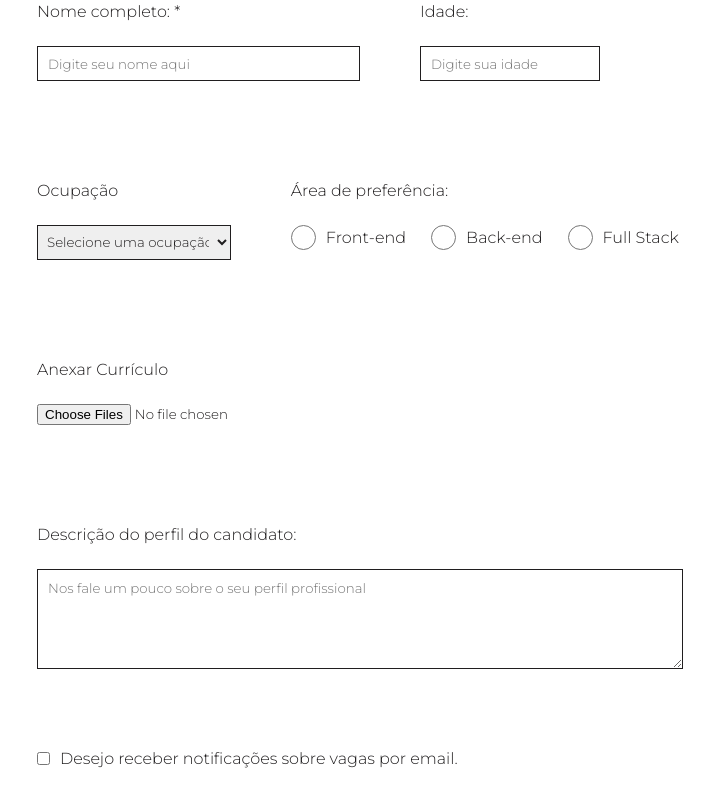
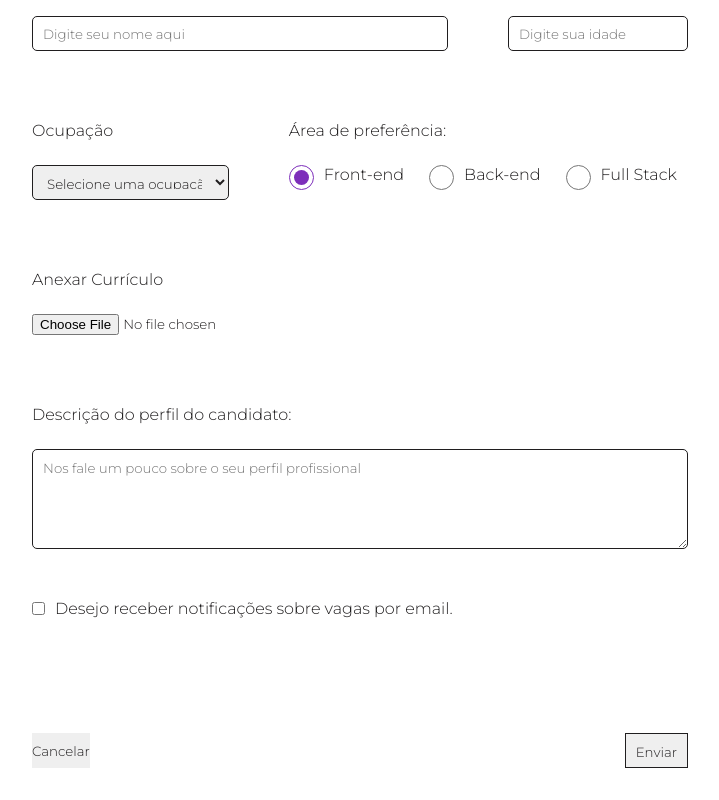
Before and after one commit to heloisasdosanjos/lets-dev, a React (Vite) app: page / in a window 1280 px wide. Shown: the part 860-1660 px from the top of the page, without its empty margins (280-999 px from the left). Built offline with nearby package versions, Linux system fonts and the light colour scheme.

Commit message:
Atualização de formulários

```diff
--- /dev/null
+++ b/src/componentes/column-imput/column-imput.tsx
@@ -0,0 +1,18 @@
+import {ReactNode} from 'react';
+import * as s from "./styled-column-input";
+
+interface ColumnInputProps{
+  children: ReactNode;
+  style?: object;
+  className?: string;
+}
+
+const ColumnInput = ({ children, style, className } : ColumnInputProps) => {
+  return(
+    <s.ColumnInput style={style} className={className}>
+      {children}
+    </s.ColumnInput>
+  );
+};
+
+export default ColumnInput;
--- /dev/null
+++ b/src/componentes/column-imput/styled-column-input.ts
@@ -0,0 +1,38 @@
+import styled from "styled-components";
+
+export const ColumnInput = styled.div`
+  display: flex;
+  flex-direction: column;
+  gap: 25px;
+  margin-bottom: 70px;
+
+  &.input-text {
+    width: 100%;
+  }
+
+  &.select {
+    width: 30%;
+  }
+
+  input[type="text"],
+  input[type="number"],
+  input[type="submit"],
+  select,
+  textarea{
+    border: 1px solid #201e1f;
+    padding: 10px;
+    height: 35px;
+
+    border-radius: 5px;
+
+    :focus {
+      outline: 1px solid #7d2eba;
+    }
+
+    select {
+      padding: 0 5px;
+
+      cursor: pointer;
+    }
+}
+`;
--- /dev/null
+++ b/src/componentes/index.ts
@@ -0,0 +1,7 @@
+import Row from "./row/row";
+import ColumnInput from "./column-imput/column-imput";
+import Label from "./label/label";
+import RowSelectors from "./row-selectors/row-selectors";
+import InputButton from "../componentes/input-button/input-button";
+
+export {Row, ColumnInput, Label, RowSelectors, InputButton};
--- /dev/null
+++ b/src/componentes/input-button/input-button.tsx
@@ -0,0 +1,33 @@
+import { ChangeEvent, FormEvent, ReactNode } from "react";
+import * as s from "./styled-input-button";
+
+interface InputButtonProps{
+  type?: "file" | "submit" | "button";
+  name?: string;
+  value?: any;
+  onChange?: (event: any) => void;
+  outlined?: boolean;
+  onClick?: (event: FormEvent) => void;
+}
+
+const InputButton = ({
+  type,
+  name,
+  value,
+  onChange,
+  outlined,
+  onClick,
+}: InputButtonProps) =>{
+  return(
+    <s.InputButton
+      className={outlined ? "outlined" : ""}
+      type={type}
+      name={name}
+      value={value}
+      onChange={onChange}
+      onClick={onClick}
+    />
+  );
+};
+
+export default InputButton;
--- /dev/null
+++ b/src/componentes/input-button/styled-input-button.ts
@@ -0,0 +1,43 @@
+import styled from "styled-components";
+
+interface InputButtonProps{
+  outlined?: boolean;
+}
+
+export const InputButton = styled.input<InputButtonProps>`
+  &[type="submit],
+  &::-webkit-file0upload-button,
+  &.outlined{
+    width: 225px;
+    padding: 10px
+    heigth: 35px
+    font-weight: 500;
+    border-radius: 5px;
+    cursor: pointer;
+  }
+
+  &[type="submit"]{
+    background: #7d2eba;
+    color: white;
+
+    border: none !important;
+
+    :hover{
+      box-shadow: 1px 2px 5px rgba(0, 0, 0, 0.5);
+    }
+  }
+
+  &::webkit-file-upload-button,
+  &.outlined{
+    border: 1px solid #7d2eba;
+    color: 7d2eba;
+    background: none;
+    font-family: Montserrat;
+    margin-right: 30px;
+
+    :hover{
+      background: #7d2eba;
+      color: white;
+    }
+  }
+`;
--- /dev/null
+++ b/src/componentes/label/label.tsx
@@ -0,0 +1,14 @@
+import {ReactNode} from 'react'
+import * as s from "./styled-label"
+
+interface LabelProps{
+  children: ReactNode;
+  htmlFor?: string;
+}
+
+const Label = ({children, htmlFor}: LabelProps) => {
+  return <s.Label htmlFor={htmlFor}>{children}
+  </s.Label>;
+};
+
+export default Label;
--- /dev/null
+++ b/src/componentes/label/styled-label.ts
@@ -0,0 +1,14 @@
+import styled from "styled-components";
+
+interface LabelProps{
+  htmlFor?: string;
+}
+
+export const Label = styled.label<LabelProps>`
+  font-weight: 500;
+
+  ${(props) => {
+    if (props.htmlFor) return "cursor:pointer";
+  }};
+
+`;
--- /dev/null
+++ b/src/componentes/row-selectors/row-selectors.tsx
@@ -0,0 +1,12 @@
+import {ReactNode} from "react";
+import * as s from "./styled-rowselectors";
+
+interface RowSelectorsProps{
+  children: ReactNode;
+}
+
+const RowSelectors = ({ children }: RowSelectorsProps) => {
+  return <s.RowSelectors>{children}</s.RowSelectors>;
+};
+
+export default RowSelectors;
--- /dev/null
+++ b/src/componentes/row-selectors/styled-rowselectors.tsx
@@ -0,0 +1,23 @@
+import styled from "styled-components";
+
+export const RowSelectors = styled.div`
+  display: flex;
+  align-itens: center;
+  gap: 10px;
+
+  input[type="radio"]{
+    width: 25px;
+    height: 25px;
+  }
+
+  input[type="radio"],
+  input[type="checkbox"]{
+
+    accent-color: #7d2eba;
+    cursor: pointer;
+  }
+
+  label{
+    font-weight: 400;
+  }
+`;
--- /dev/null
+++ b/src/componentes/row/row.tsx
@@ -0,0 +1,13 @@
+import React, { ReactNode } from 'react';
+import * as s from "./styled-row";
+
+interface RowProps{
+  children: ReactNode;
+  style?: object;
+}
+
+const Row = ({children, style}: RowProps) => {
+  return <s.Row style={style}>{children}</s.Row>;
+};
+
+export default Row;
--- /dev/null
+++ b/src/componentes/row/styled-row.ts
@@ -0,0 +1,7 @@
+import styled from "styled-components";
+
+export const Row = styled.div`
+  display: flex;
+  width: 100%;
+  gap: 60px;
+`;
--- a/src/telas/form-completo/form-completo.tsx
+++ b/src/telas/form-completo/form-completo.tsx
@@ -3,6 +3,8 @@ import { FormEvent } from 'react';
 import * as s from "./styled-form-completo"
 import {Banner} from '../../imagens';
 import Titulo from '../../componentes/Titulo';
+import { Row, ColumnInput, Label, RowSelectors, InputButton } from '../../componentes';
+
 
 const FormCompleto: React.FC = () => {
   function enviarFormulario(event: FormEvent){
@@ -40,28 +42,28 @@ alert("Cancelando...");
           <s.Aviso>
               <strong>ATENÇÃO:</strong> os campos contendo o asterisco (*) são de preenchimento obrigatório!</s.Aviso>
 
-            <div className="row">
-                <div className="column-input input-text">
-                    <label>Nome completo: *</label>
+              <Row>
+                <ColumnInput className="input-text">
+                    <Label>Nome completo: *</Label>
                     <input
                     type="text"
                     name="nome"
                     placeholder="Digite seu nome aqui"
                     required/> {/*Campo obrigatorio*/}
-                </div>
+                </ColumnInput>
 
-            <div className="column-input">
-                <label>Idade:</label>
+              <ColumnInput>
+                <Label>Idade:</Label>
                     <input
                     type="number"
                     name="idade"
                     placeholder="Digite sua idade"/>
-                  </div>
-              </div>
+                  </ColumnInput>
+              </Row>
 
-              <div className="row">
-                  <div className="column-input select">
-                      <label>Ocupação</label> {/*}Texto padrao do campo*/}
+              <Row>
+                  <ColumnInput className=" select">
+                      <Label>Ocupação</Label> {/*}Texto padrao do campo*/}
                       <select name="ocupacao">
                       <option>Selecione uma ocupação</option>
                       <option>Estudante</option>
@@ -71,69 +73,69 @@ alert("Cancelando...");
                       <option>Autônomo</option>
                       <option>Outros</option>
                       </select>
-                  </div>
+                  </ColumnInput>
 
                   {/*}Aqui continuam os inputs de seleção RADIO BUTTONS*/}
-                  <div className="column-input">
-                      <label>Área de preferência:</label>
-                      <div className="row" style={{gap: '25px'}}> {/*A propriedade gap só funciona para itens flex*/}
-                          <div className="row-selectors">
+                  <ColumnInput>
+                      <Label>Área de preferência:</Label>
+                      <Row style={{gap: '25px'}}> {/*A propriedade gap só funciona para itens flex*/}
+                          <RowSelectors>
                               <input
                               type="radio"
                               id="front"
                               name="area-preferencia"
                               value="Front-end"
-                              //checked
+                              checked
                               />
-                          <label htmlFor="front">Front-end</label>
-                          </div>
+                          <Label htmlFor="front">Front-end</Label>
+                          </RowSelectors>
 
-                          <div className="row-selectors">
+                          <RowSelectors>
                               <input
                               type="radio"
                               id="back"
                               name="area-preferencia"
                               value="Back-end"
                               />
-                          <label htmlFor="back">Back-end</label>
-                          </div>
+                          <Label htmlFor="back">Back-end</Label>
+                          </RowSelectors>
 
-                          <div className="row-selectors">
+                          <RowSelectors>
                               <input
                               type="radio"
                               id="full"
                               name="area-preferencia"
                               value="Full Stack"
                               />
-                          <label htmlFor="full">Full Stack</label>
-                          </div>
-                      </div>
-                  </div>
-              </div>
+                          <Label htmlFor="full">Full Stack</Label>
+                          </RowSelectors>
+                      </Row>
+                  </ColumnInput>
+              </Row>
 
               {/*}Aqui começam os botões de text area e checkbox*/}
-              <div className="column-input">
-                  <label>Anexar Currículo</label>
-                  <input type="file" name="curriculo" multiple/> {/*Input recebe arquivo*/}
-              </div>
+              <ColumnInput>
+                  <Label>Anexar Currículo</Label>
+                  <InputButton type="file" name="curriculo"/> {/*Input recebe arquivo*/}
+              </ColumnInput>
 
-              <div className="column-input" style={{marginBottom: '50px'}}>
-              <label>Descrição do perfil do candidato:</label>
+              <ColumnInput style={{marginBottom: '50px'}}>
+              <Label>Descrição do perfil do candidato:</Label>
               <textarea name="descricao-perfil"
                   placeholder="Nos fale um pouco sobre o seu perfil profissional"></textarea>
-              </div>
+              </ColumnInput>
 
-              <div className="column-input" style={{marginBottom: '115px'}}>
+              <ColumnInput style={{marginBottom: '115px'}}>
                   <div className="row-selectors">
                       <input type="checkbox" name="receber-email" id="receber-email"/>
-                      <label htmlFor="receber-email">
-                          Desejo receber notificações sobre vagas por email.</label>
+                      <Label htmlFor="receber-email">
+                          Desejo receber notificações sobre vagas por email.</Label>
                   </div>
-              </div>
-                  <div className="row" style={{justifyContent: 'space-between'}}>
-                      <button onClick={cancelar}>Cancelar</button>
-                      <input type="submit" value="Enviar"/>
-                  </div>
+              </ColumnInput>
+                  <Row style={{justifyContent: 'space-between'}}>
+                      <InputButton type="button" onClick={cancelar}value="Cancelar"/>
+                      <InputButton type="submit" value="Enviar"/>
+                  </Row>
       </s.Formulario>
     </s.Container>
     </>
```
